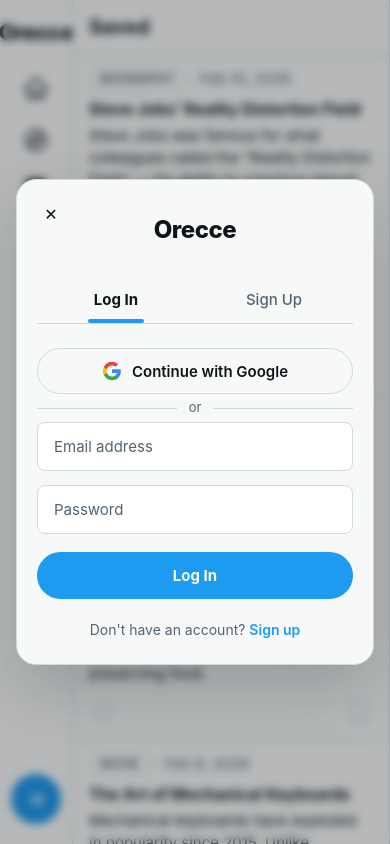
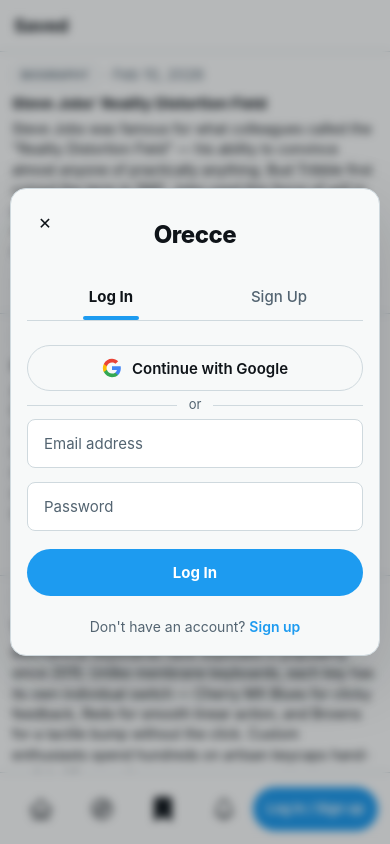
Before and after one commit to sodhera/orecce, a Next.js app in the folder apps/web/: page /saved in a window 390 px wide. Both pictures are taken after a click on the button "Log in / Sign up". Shown: the top 844 px of the page. Built offline with nearby package versions, Linux system fonts and the light colour scheme; no server answers.

Commit message:
Make web app responsive for tablets and phones

```diff
--- a/apps/web/src/app/globals.css
+++ b/apps/web/src/app/globals.css
@@ -1924,32 +1924,59 @@
 
 /* ── Responsive ── */
 @media (max-width: 1280px) {
+  .app-layout {
+    max-width: 1180px;
+  }
+
+  .sidebar {
+    width: 250px;
+  }
+
+  .feed {
+    width: min(600px, calc(100vw - 540px));
+  }
+
   .right-sidebar {
-    width: 290px;
-  }
-}
-
-@media (max-width: 1080px) {
+    width: 300px;
+  }
+}
+
+@media (max-width: 1100px) {
+  .app-layout {
+    max-width: 980px;
+  }
+
   .right-sidebar {
     display: none;
   }
-}
-
-@media (max-width: 980px) {
-  .profile-settings-modal {
-    width: calc(100vw - 36px);
-    height: calc(100vh - 36px);
-  }
-
-  .profile-settings-nav {
-    width: 210px;
-  }
-}
-
-@media (max-width: 768px) {
+
+  .feed {
+    width: min(680px, calc(100vw - 250px));
+  }
+}
+
+@media (max-width: 1024px) {
+  .app-layout {
+    max-width: 100%;
+    justify-content: flex-start;
+  }
+
   .sidebar {
-    width: 72px;
-    align-items: center;
+    width: 84px;
+    align-items: center;
+    padding: 6px 8px 14px;
+  }
+
+  .sidebar-logo {
+    margin-bottom: 6px;
+    padding: 10px 0;
+  }
+
+  .nav-item {
+    gap: 0;
+    justify-content: center;
+    padding: 12px;
+    border-radius: 14px;
   }
 
   .nav-item span,
@@ -1959,18 +1986,160 @@
     display: none;
   }
 
-  .post-btn {
-    width: 50px;
-    height: 50px;
+  .sidebar-profile-wrapper {
+    width: 100%;
+  }
+
+  .sidebar-profile {
+    justify-content: center;
+    padding: 8px;
+  }
+
+  .sidebar-auth-btn {
+    width: 52px;
+    height: 52px;
     padding: 0;
+    font-size: 0;
     display: flex;
     align-items: center;
     justify-content: center;
+  }
+
+  .sidebar-auth-btn::before {
+    content: "→";
+    font-size: 20px;
   }
 
   .feed {
     flex: 1;
     width: auto;
+    max-width: calc(100vw - 84px);
+  }
+}
+
+@media (max-width: 980px) {
+  .profile-settings-modal {
+    width: calc(100vw - 36px);
+    height: calc(100vh - 36px);
+  }
+
+  .profile-settings-nav {
+    width: 210px;
+  }
+}
+
+@media (max-width: 768px) {
+  .app-layout {
+    display: block;
+    max-width: none;
+  }
+
+  .sidebar {
+    position: fixed;
+    inset: auto 0 0 0;
+    width: 100%;
+    height: auto;
+    min-height: 72px;
+    border-top: 1px solid var(--bg-border);
+    background: var(--bg-primary);
+    display: flex;
+    flex-direction: row;
+    align-items: center;
+    justify-content: space-between;
+    padding: 8px 12px calc(8px + env(safe-area-inset-bottom));
+    z-index: 60;
+    overflow: visible;
+  }
+
+  .sidebar-logo {
+    display: none;
+  }
+
+  .sidebar-nav {
+    flex: 1;
+    flex-direction: row;
+    align-items: center;
+    justify-content: space-around;
+    gap: 4px;
+  }
+
+  .nav-item {
+    flex: 1;
+    min-width: 0;
+    padding: 10px 8px;
+    border-radius: 12px;
+  }
+
+  .nav-item svg {
+    width: 24px;
+    height: 24px;
+  }
+
+  .sidebar-profile-wrapper {
+    margin-top: 0;
+    margin-left: 8px;
+    width: auto;
+    flex-shrink: 0;
+  }
+
+  .sidebar-profile {
+    width: 44px;
+    height: 44px;
+    padding: 0;
+    border-radius: 12px;
+    display: flex;
+    align-items: center;
+    justify-content: center;
+  }
+
+  .profile-avatar {
+    width: 34px;
+    height: 34px;
+    font-size: 14px;
+  }
+
+  .profile-modal {
+    left: auto;
+    right: 0;
+    width: min(240px, calc(100vw - 24px));
+  }
+
+  .sidebar-auth-btn {
+    margin-top: 0;
+    width: auto;
+    min-width: 86px;
+    height: 44px;
+    padding: 0 14px;
+    font-size: 13px;
+    line-height: 1;
+  }
+
+  .sidebar-auth-btn::before {
+    content: none;
+  }
+
+  .feed {
+    width: 100%;
+    max-width: none;
+    border-left: none;
+    border-right: none;
+    padding-bottom: calc(88px + env(safe-area-inset-bottom));
+  }
+
+  .feed-header-top {
+    padding: 12px 14px;
+  }
+
+  .feed-header-top h1 {
+    font-size: 18px;
+  }
+
+  .feed-categories {
+    padding: 10px 12px;
+  }
+
+  .feed-news-toolbar {
+    padding: 10px 12px;
   }
 
   .utility-page-body {
@@ -1982,23 +2151,44 @@
     align-items: flex-start;
   }
 
-  .sidebar-auth-btn {
-    width: 50px;
-    height: 50px;
-    padding: 0;
-    font-size: 0;
-    display: flex;
-    align-items: center;
-    justify-content: center;
-  }
-
-  .sidebar-auth-btn::before {
-    content: '→';
-    font-size: 20px;
+  .notification-item {
+    padding: 14px 12px;
+  }
+
+  .post-card {
+    padding: 12px;
+  }
+
+  .post-title {
+    font-size: 15px;
+  }
+
+  .post-content {
+    font-size: 14px;
+  }
+
+  .post-actions {
+    margin-top: 12px;
+  }
+
+  .scroll-gate {
+    height: 280px;
+    padding: 24px 12px calc(104px + env(safe-area-inset-bottom));
+    align-items: flex-end;
+  }
+
+  .scroll-gate-title {
+    font-size: 22px;
+  }
+
+  .scroll-gate-subtitle {
+    margin-bottom: 16px;
   }
 
   .auth-modal {
     margin: 16px;
+    max-height: calc(100vh - 32px);
+    overflow-y: auto;
     padding: 32px 20px 24px;
   }
 
@@ -2056,3 +2246,47 @@
     min-height: 62px;
   }
 }
+
+@media (max-width: 560px) {
+  .feed-news-toolbar {
+    align-items: stretch;
+    flex-direction: column;
+    gap: 8px;
+  }
+
+  .feed-news-toolbar label {
+    font-size: 12px;
+  }
+
+  .feed-news-select {
+    width: 100%;
+  }
+
+  .feed-category-pill {
+    font-size: 13px;
+    padding: 6px 14px;
+  }
+
+  .post-topic-badge {
+    font-size: 11px;
+    padding: 2px 8px;
+  }
+
+  .scroll-gate-title {
+    font-size: 20px;
+  }
+
+  .scroll-gate-subtitle {
+    font-size: 13px;
+  }
+
+  .auth-modal {
+    margin: 10px;
+    padding: 28px 16px 18px;
+    border-radius: 16px;
+  }
+
+  .auth-logo {
+    margin-bottom: 20px;
+  }
+}
```
Lines whose indentation alone changed are shown as unchanged.
